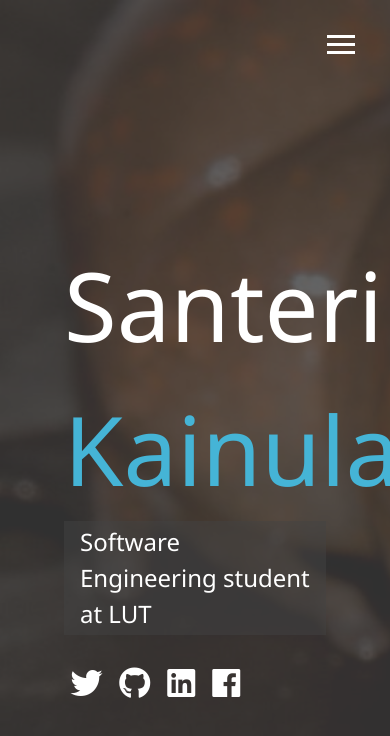
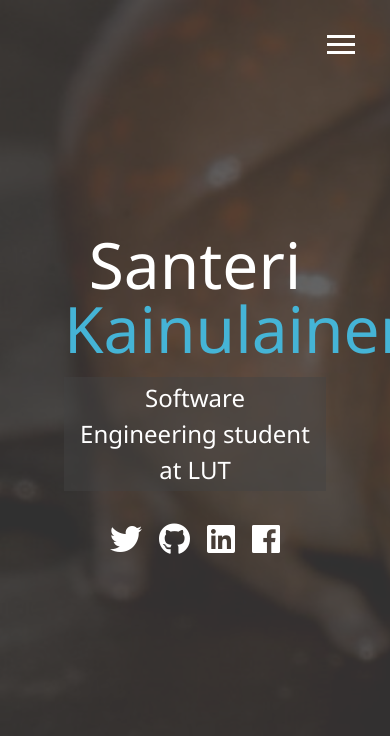
Before and after one commit to SanteriK123/slimewhacker, a website: page Exercises/modern_portfolio/dist/index.html in a window 390 px wide. Drawn offline with Linux system fonts and the light colour scheme.

Commit message:
Media queries and responsive menu elements

```diff
--- a/Exercises/modern_portfolio/scss/_config.scss
+++ b/Exercises/modern_portfolio/scss/_config.scss
@@ -1,3 +1,55 @@
+$primary-color: #3d3d3d;
+$secondary-color: #45b4d6;
+$show-home-image: true;
+$home-image: url(../img/background.jpg);
+$background-opacity: 0.8;
+
+@mixin background {
+    @if $show-home-image {
+        &#bg-img {
+            background: $home-image;
+            background-attachment: fixed;
+            background-size: cover;
+
+            &:after {
+                content: '';
+                position: absolute;
+                top: 0;
+                right: 0;
+                width: 100%;
+                height: 100%;
+                z-index: -1;
+                background: rgba($primary-color, $background-opacity);
+            }
+        }
+    }
+}
+
 @mixin easeOut {
     transition: all 0.5s ease-out;
 }
+
+// Media Qurey Mixins
+@mixin mediaSm {
+    @media screen and (max-width: 500px) {
+        @content;
+    }
+}
+
+@mixin mediaMd {
+    @media screen and (max-width: 768px) {
+        @content;
+    }
+}
+
+@mixin mediaLg {
+    @media screen and (min-width: 769px) and (max-width: 1170px) {
+        @content;
+    }
+}
+
+@mixin mediaXl {
+    @media screen and (min-width: 1171px) {
+        @content;
+    }
+}
--- /dev/null
+++ b/Exercises/modern_portfolio/scss/_mobile.scss
@@ -0,0 +1,48 @@
+// Widescreens
+@include mediaXl {
+
+}
+// Desktops & Laptops
+@include mediaLg {
+}
+// Tablets
+@include mediaMd {
+    main {
+        align-items: center;
+        text-align: center;
+        .lg-heading {
+            line-height: 1;
+            margin-bottom: 1rem;
+            font-size: 2rem;
+        }
+    }
+    ul.menu-nav, div.menu-branding {
+        float: none;
+        width: 100%;
+        min-height:0;
+        &.show {
+            transform: translate3d(0,0,0);
+        }
+    }
+
+    .menu-nav {
+        height: 75vh;
+        transform: translate3d(-100%,0,0);
+        font-size: 20px;
+    }
+
+    .menu-branding {
+        height: 25vh;
+        transform: translate3d(100%,0,0);
+    }
+    main#home h1 {
+        font-size: 4rem;
+    }
+
+}
+// Smartphones
+@include mediaSm {
+    main#home h1 {
+        margin-top: 10vh;
+    }
+}
--- a/Exercises/modern_portfolio/scss/main.scss
+++ b/Exercises/modern_portfolio/scss/main.scss
@@ -1,30 +1,7 @@
-$primary-color: #3d3d3d;
-$secondary-color: #45b4d6;
-$show-home-image: true;
-$home-image: url(../img/background.jpg);
-$background-opacity: 0.8;
+
 @import 'config';
 @import 'menu';
-@mixin background {
-    @if $show-home-image {
-        &#bg-img {
-            background: $home-image;
-            background-attachment: fixed;
-            background-size: cover;
-
-            &:after {
-                content: '';
-                position: absolute;
-                top: 0;
-                right: 0;
-                width: 100%;
-                height: 100%;
-                z-index: -1;
-                background: rgba($primary-color, $background-opacity);
-            }
-        }
-    }
-}
+@import 'mobile';
 
 * {
     box-sizing: border-box;
```
Also changed, not shown: Exercises/modern_portfolio/dist/css/main.css.
